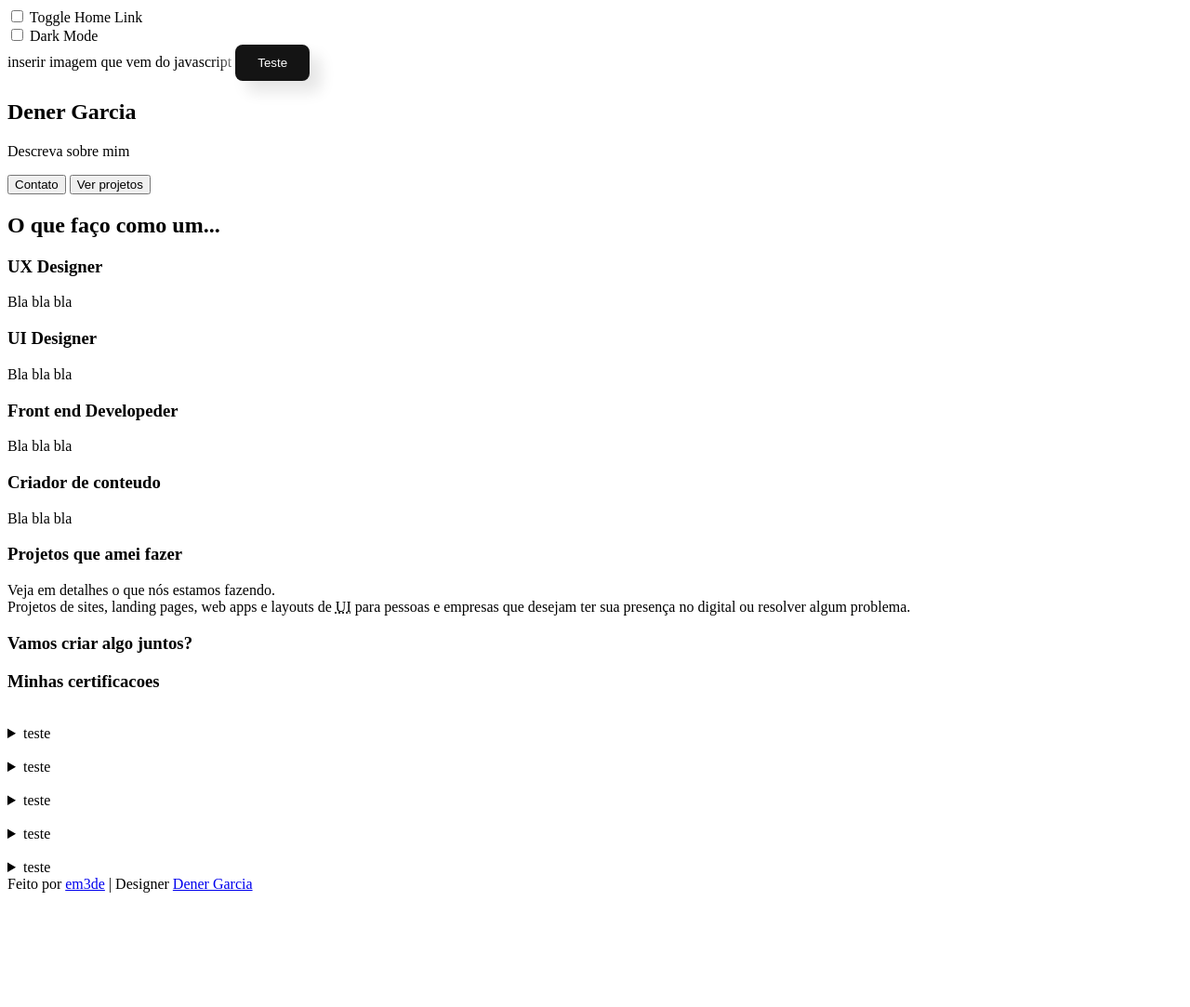
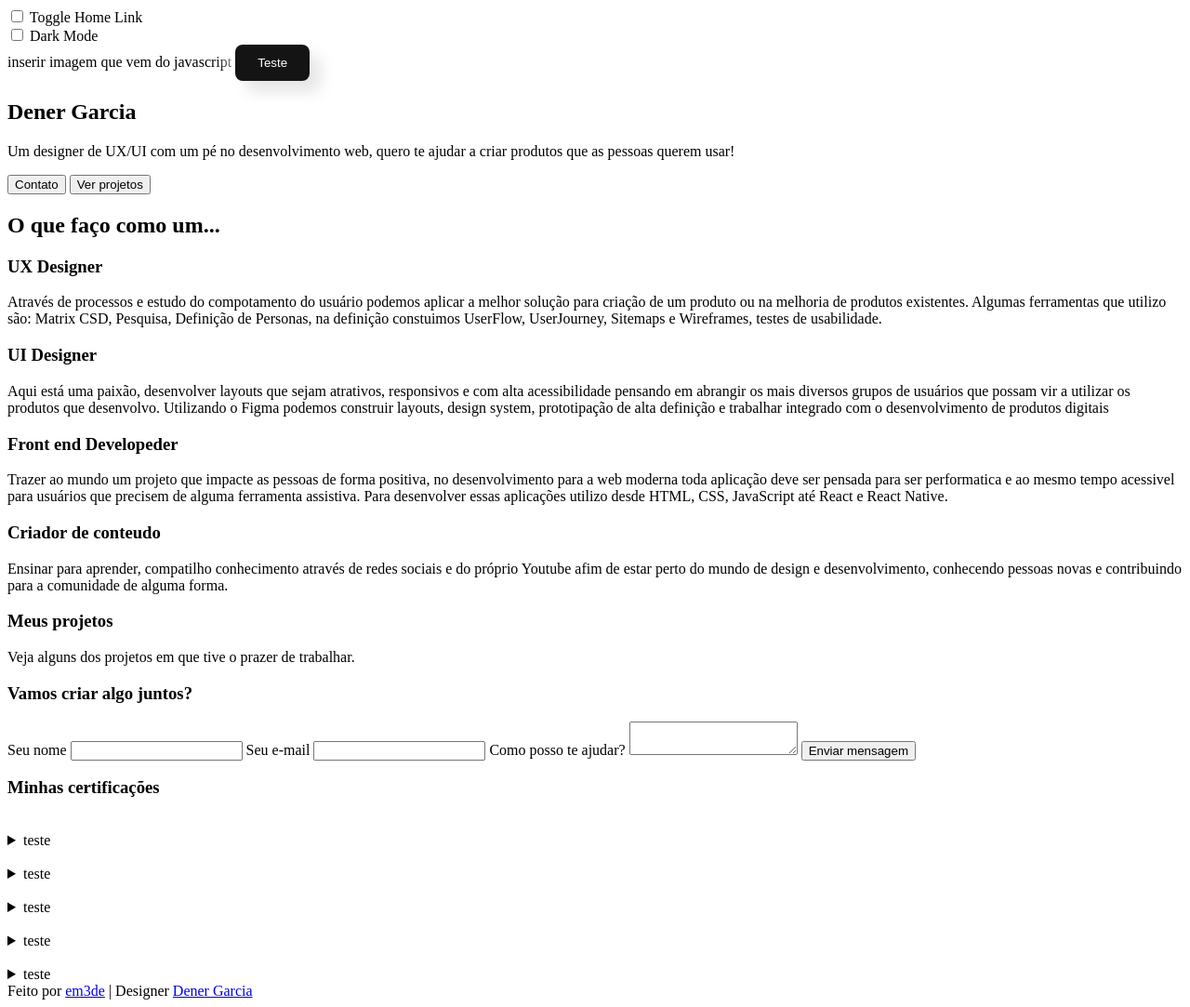
Before and after one commit to Dener-Garcia/site-portfolio-dener-criarbr, a plain HTML site: page index.html in a window 1280 px wide. Shown: the whole page at 93% size. Before the commit the page ends 968 px from the top, so only its background shows below. Drawn offline with Linux system fonts and the light colour scheme; some icons are missing.

Commit message:
feat: update html home

```diff
--- a/index.html
+++ b/index.html
@@ -43,7 +43,7 @@
     <main>
         <section class="hero-container">
         <h1>Dener Garcia</h1>
-        <p>Descreva sobre mim</p>
+        <p>Um designer de UX/UI com um pé no desenvolvimento web, quero te ajudar a criar produtos que as pessoas querem usar!</p>
         <button>Contato</button>
         <button>Ver projetos</button>
         </section>
@@ -54,57 +54,62 @@
                 <i class="ph ph-note-pencil"></i>
                 <h3>UX Designer</h3>
                 <p>
-                    Bla bla bla
+                    Através de processos e estudo do compotamento do usuário podemos aplicar a melhor solução para criação de um produto ou na melhoria de produtos existentes.
+                    Algumas ferramentas que utilizo são: Matrix CSD, Pesquisa, Definição de Personas, na definição constuimos UserFlow, UserJourney, Sitemaps e Wireframes, testes de usabilidade.
                 </p>
             </div>
 
             <div class="text-box">
                 <h3>UI Designer</h3>
                 <p>
-                    Bla bla bla
+                    Aqui está uma paixão, desenvolver layouts que sejam atrativos, responsivos e com alta acessibilidade pensando em abrangir os mais diversos grupos de usuários que possam vir a utilizar os produtos que desenvolvo.
+                    Utilizando o Figma podemos construir layouts, design system, prototipação de alta definição e trabalhar integrado com o desenvolvimento de produtos digitais
                 </p>
             </div>
 
             <div class="text-box">
                 <h3>Front end Developeder</h3>
                 <p>
-                    Bla bla bla
+                    Trazer ao mundo um projeto que impacte as pessoas de forma positiva, no desenvolvimento para a web moderna toda aplicação deve ser pensada para ser performatica e ao mesmo tempo acessivel para usuários que precisem de alguma ferramenta assistiva.
+                    Para desenvolver essas aplicações utilizo desde HTML, CSS, JavaScript até React e React Native.
                 </p>
             </div>
 
             <div class="text-box">
                 <h3>Criador de conteudo</h3>
                 <p>
-                    Bla bla bla
+                    Ensinar para aprender, compatilho conhecimento através de redes sociais e do próprio Youtube afim de estar perto do mundo de design e desenvolvimento, conhecendo pessoas novas e contribuindo para a comunidade de alguma forma.
                 </p>
             </div>
 
         </section>
 
         <section class="projects-container">
-            <h3>Projetos que amei fazer</h3>
+            <h3>Meus projetos</h3>
           <p>
-            Veja em detalhes o que nós estamos fazendo.<br />
-            Projetos de sites, landing pages, web apps e layouts de
-            <acronym title="Interface de Usuário">UI</acronym> para pessoas e
-            empresas que desejam ter sua presença no digital ou resolver algum
-            problema.
+            Veja alguns dos projetos em que tive o prazer de trabalhar.
           </p>
         </section>
 
         <section class="contact-container">
             <h3>Vamos criar algo juntos?</h3>
             <form>
-
+                <label for="fieldName">Seu nome</label>
+                <input id="fieldName" type="text" name="name">
+                <label for="fieldMail">Seu e-mail</label>
+                <input id="fieldMail" type="email" name="mail">
+                <label for="fieldMessage">Como posso te ajudar?</label>
+                <textarea id="fieldMessage" name="mensage"></textarea>
+                <button type="submit">Enviar mensagem</button>
             </form>
 
         </section>
 
         <section class="instrunction-container">
-            <h3>Minhas certificacoes</h3>
+            <h3>Minhas certificações</h3>
             <div class="certificate-box">
                 <img>
-                <details>teste
+                <details>UX Designer by Google
                     <summary>
                         teste
                     </summary>
```
